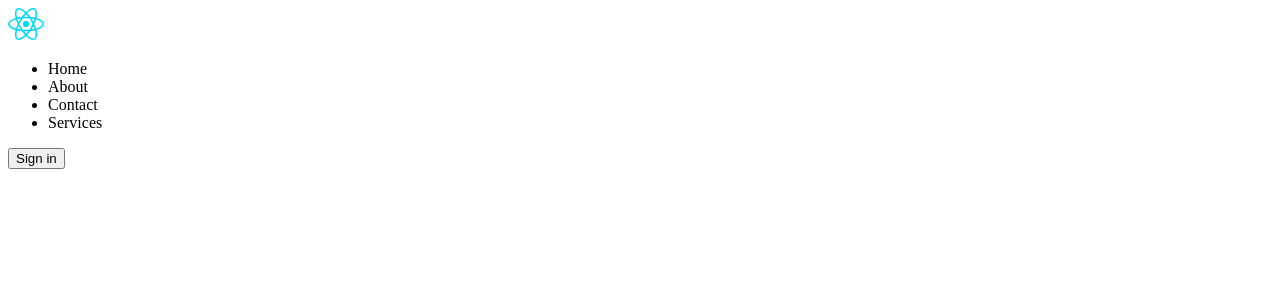
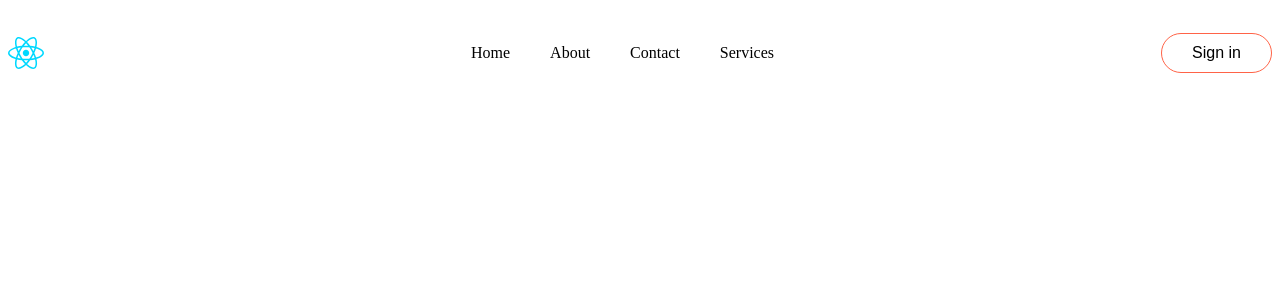
Before and after one commit to shoaibkhan-dev/react-practice-05, a React (Vite) app in the folder react-web/: page / in a window 1280 px wide. Shown: the top 300 px of the page. Built offline with nearby package versions, Linux system fonts and the light colour scheme.

Commit message:
active class to menu pages

```diff
--- a/react-web/src/components/Header/Navbar.css
+++ b/react-web/src/components/Header/Navbar.css
@@ -0,0 +1,34 @@
+.navbar{
+    padding: 20px 0px;
+    display: flex;
+    justify-content: space-between;
+    align-items: center;
+}
+
+.navbar .logo{
+    width: 150px;
+}
+
+.navbar-menu{
+    display: flex;
+    list-style: none;
+    gap: 40px;
+}
+
+.navbar button{
+    background: transparent;
+    font-size: 16px;
+    padding: 10px 30px;
+    border: 1px solid tomato;
+    border-radius: 50px;
+    cursor: pointer;
+}
+
+.navbar button:hover{
+    background-color: tomato;
+    transition: 1s ease;
+}
+
+.navbar .active{
+
+}
--- a/react-web/src/components/Header/Navbar.jsx
+++ b/react-web/src/components/Header/Navbar.jsx
@@ -1,16 +1,18 @@
 import React from 'react'
 import './Navbar.css'
+import { useState } from 'react'
 const Navbar = () => {
+ const [menu,setMenu] = useState('home')
   return (
     <div className='navbar'>
-      <div className="logo"><img src="/src/assets/react.svg" alt="" />
+      <img src="/src/assets/react.svg" alt="" />
        <ul className='navbar-menu'>
-            <li><a href="home"></a>Home</li>
-            <li><a href="about"></a>About</li>
-            <li><a href="contact"></a>Contact</li>
-            <li><a href="services"></a>Services</li>
+            <li onClick={()=>setMenu('home')} className={menu==='home'?'active':''}>Home</li>
+            <li onClick={()=>setMenu('about')} className={menu==='about'?'active':''}>About</li>
+            <li onClick={()=>setMenu('contact')} className={menu==='contact'?'active':''}>Contact</li>
+            <li onClick={()=>setMenu('services')} className={menu==='services'?'active':''}>Services</li>
         </ul>
-        </div>
+
         <button>Sign in</button>
 
     </div>
```
Also changed, not shown: react-web/src/App.css (+19 -0 lines), 1 other file (tests, documents, lock files or other folders).
